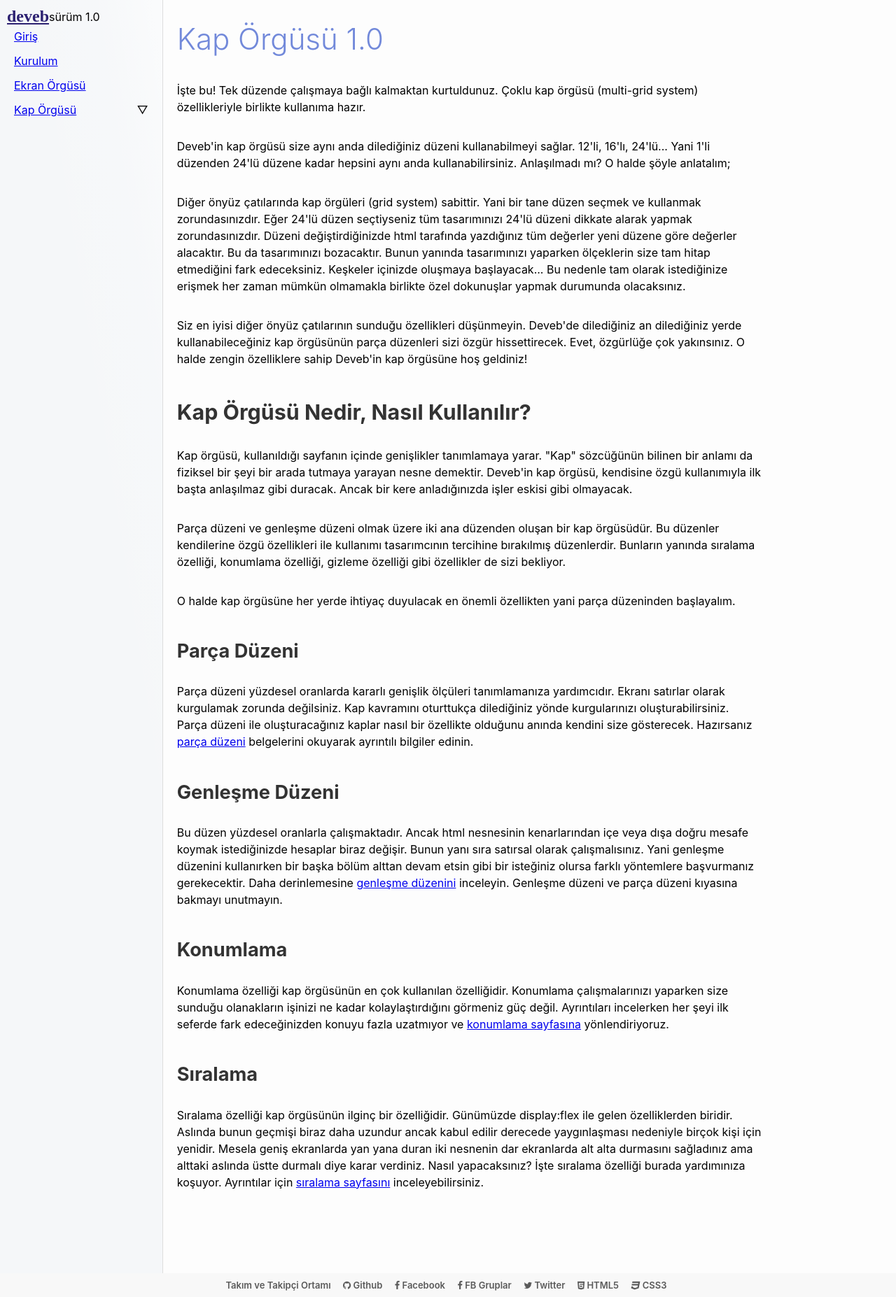
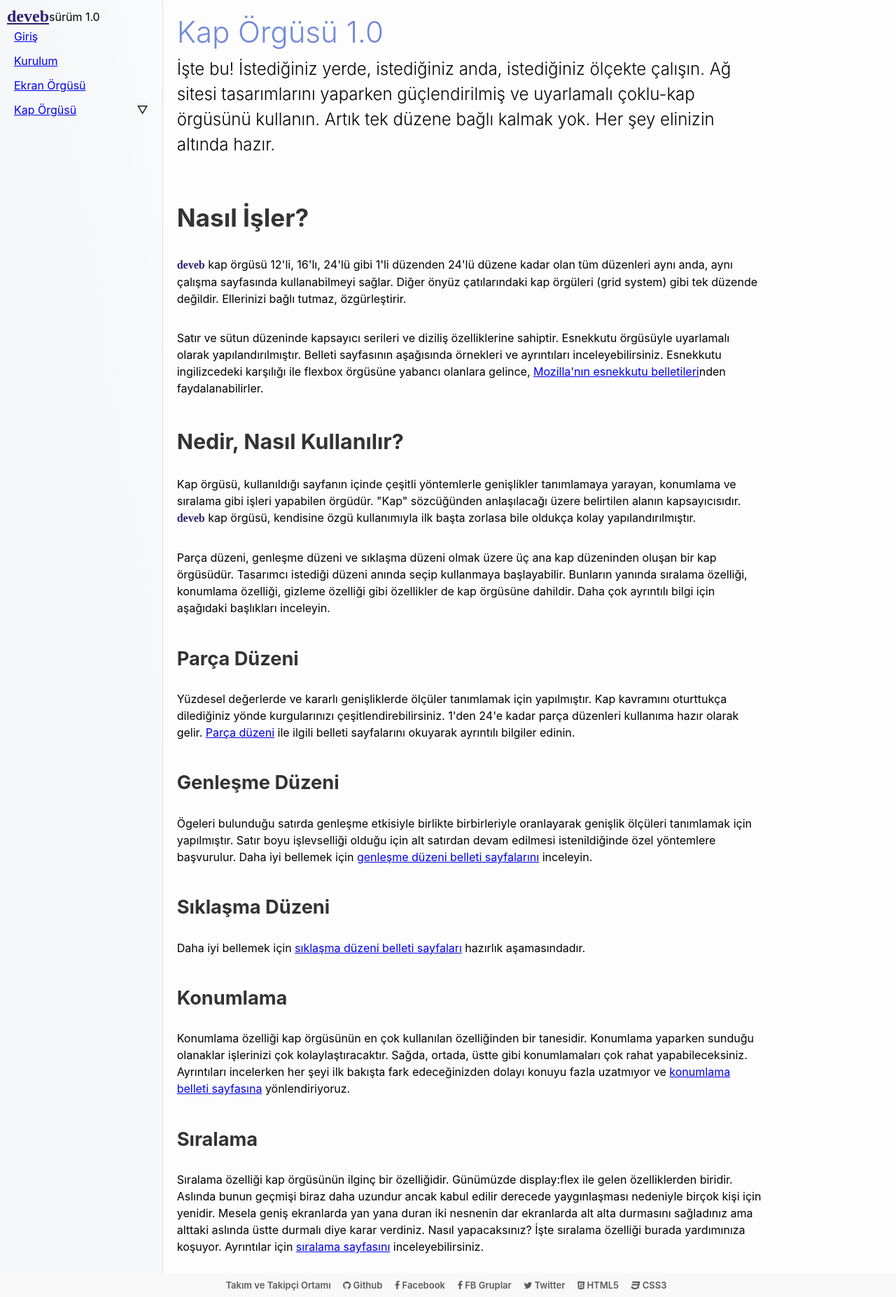
Before and after one commit to data-deveb/data-deveb.github.io, a Jekyll site: the page built from 1.0/tr/kap-orgusu.html, in a window 1280 px wide. Shown: the whole page at 70% size. Built offline with Jekyll 4.4.1, drawn with Linux system fonts in a browser that asks for light colours; some web fonts are replaced.

Commit message:
deveb 1.0 güncelleme
Kap örgüsü belletisi geliştirildi.

```diff
--- a/1.0/tr/kap-orgusu.html
+++ b/1.0/tr/kap-orgusu.html
@@ -2,77 +2,71 @@
 layout: s1n0/varsayilan
 title: Kap Örgüsü 1.0
 ---
+    <p class="girlik">
+      İşte bu! İstediğiniz yerde, istediğiniz anda, istediğiniz ölçekte
+      çalışın. Ağ sitesi tasarımlarını yaparken güçlendirilmiş ve uyarlamalı çoklu-kap örgüsünü kullanın.
+      Artık tek düzene bağlı kalmak yok. Her şey elinizin altında hazır.
+    </p>
+
+    <h1>Nasıl İşler?</h1>
     <p>
-      İşte bu! Tek düzende çalışmaya bağlı kalmaktan kurtuldunuz. Çoklu kap örgüsü
-      (multi-grid system) özellikleriyle birlikte kullanıma hazır.
+      <span class="simget">deveb</span> kap örgüsü 12'li, 16'lı, 24'lü gibi
+      1'li düzenden 24'lü düzene kadar olan tüm düzenleri aynı anda, aynı çalışma
+      sayfasında kullanabilmeyi sağlar. Diğer önyüz çatılarındaki kap örgüleri (grid system)
+      gibi tek düzende değildir. Ellerinizi bağlı tutmaz, özgürleştirir.
     </p>
     <p>
-      Deveb'in kap örgüsü size aynı anda dilediğiniz düzeni kullanabilmeyi sağlar.
-      12'li, 16'lı, 24'lü... Yani 1'li düzenden 24'lü düzene kadar hepsini aynı
-      anda kullanabilirsiniz. Anlaşılmadı mı? O halde şöyle anlatalım;
+      Satır ve sütun düzeninde kapsayıcı serileri ve diziliş özelliklerine sahiptir.
+      Esnekkutu örgüsüyle uyarlamalı olarak yapılandırılmıştır. Belleti sayfasının aşağısında örnekleri
+      ve ayrıntıları inceleyebilirsiniz. Esnekkutu ingilizcedeki karşılığı ile flexbox örgüsüne
+      yabancı olanlara gelince, <a href="https://developer.mozilla.org/en-US/docs/Web/CSS/CSS_Flexible_Box_Layout/Basic_Concepts_of_Flexbox">Mozilla'nın esnekkutu belletileri</a>nden faydalanabilirler.
+    </p>
+
+    <h2>Nedir, Nasıl Kullanılır?</h2>
+    <p>
+      Kap örgüsü, kullanıldığı sayfanın içinde çeşitli yöntemlerle genişlikler
+      tanımlamaya yarayan, konumlama ve sıralama gibi işleri yapabilen örgüdür.
+      "Kap" sözcüğünden anlaşılacağı üzere belirtilen alanın kapsayıcısıdır.
+      <span class="simget">deveb</span> kap örgüsü, kendisine özgü kullanımıyla
+      ilk başta zorlasa bile oldukça kolay yapılandırılmıştır.
     </p>
     <p>
-      Diğer önyüz çatılarında kap örgüleri (grid system) sabittir. Yani bir tane
-      düzen seçmek ve kullanmak zorundasınızdır. Eğer 24'lü düzen seçtiyseniz tüm tasarımınızı
-      24'lü düzeni dikkate alarak yapmak zorundasınızdır. Düzeni değiştirdiğinizde
-      html tarafında yazdığınız tüm değerler yeni düzene göre değerler alacaktır.
-      Bu da tasarımınızı bozacaktır. Bunun yanında tasarımınızı yaparken ölçeklerin
-      size tam hitap etmediğini fark edeceksiniz. Keşkeler içinizde oluşmaya başlayacak...
-      Bu nedenle tam olarak istediğinize erişmek her zaman mümkün olmamakla birlikte
-      özel dokunuşlar yapmak durumunda olacaksınız.
+      Parça düzeni, genleşme düzeni ve sıklaşma düzeni olmak üzere üç ana kap
+      düzeninden oluşan bir kap örgüsüdür. Tasarımcı istediği düzeni anında seçip
+      kullanmaya başlayabilir. Bunların yanında sıralama özelliği, konumlama
+      özelliği, gizleme özelliği gibi özellikler de kap örgüsüne dahildir. Daha çok
+      ayrıntılı bilgi için aşağıdaki başlıkları inceleyin.
     </p>
-    <p>
-      Siz en iyisi diğer önyüz çatılarının sunduğu özellikleri düşünmeyin. Deveb'de dilediğiniz
-      an dilediğiniz yerde kullanabileceğiniz kap örgüsünün parça düzenleri sizi
-      özgür hissettirecek. Evet, özgürlüğe çok yakınsınız. O halde zengin özelliklere sahip
-      Deveb'in kap örgüsüne hoş geldiniz!
-    </p>
-
-    <h2>Kap Örgüsü Nedir, Nasıl Kullanılır?</h2>
-    <p>
-      Kap örgüsü, kullanıldığı sayfanın içinde genişlikler tanımlamaya yarar. "Kap"
-      sözcüğünün bilinen bir anlamı da fiziksel bir şeyi bir arada tutmaya yarayan
-      nesne demektir. Deveb'in kap örgüsü, kendisine özgü kullanımıyla ilk başta
-      anlaşılmaz gibi duracak. Ancak bir kere anladığınızda işler eskisi gibi olmayacak.
-    </p>
-    <p>
-      Parça düzeni ve genleşme düzeni olmak üzere iki ana düzenden oluşan bir kap
-      örgüsüdür. Bu düzenler kendilerine özgü özellikleri ile kullanımı tasarımcının
-      tercihine bırakılmış düzenlerdir. Bunların yanında sıralama özelliği, konumlama
-      özelliği, gizleme özelliği gibi özellikler de sizi bekliyor.
-    </p>
-    <p>
-      O halde kap örgüsüne her yerde ihtiyaç duyulacak en önemli özellikten yani
-      parça düzeninden başlayalım.
-    </p>
-
     <h3>Parça Düzeni</h3>
     <p>
-      Parça düzeni yüzdesel oranlarda kararlı genişlik ölçüleri tanımlamanıza yardımcıdır.
-      Ekranı satırlar olarak kurgulamak zorunda değilsiniz. Kap kavramını oturttukça
-      dilediğiniz yönde kurgularınızı oluşturabilirsiniz. Parça düzeni ile oluşturacağınız
-      kaplar nasıl bir özellikte olduğunu anında kendini size gösterecek. Hazırsanız
-      <a href="/1.0/tr/kap-orgusu/parca-duzeni.html">parça düzeni</a> belgelerini
+      Yüzdesel değerlerde ve kararlı genişliklerde ölçüler tanımlamak için yapılmıştır.
+      Kap kavramını oturttukça dilediğiniz yönde kurgularınızı çeşitlendirebilirsiniz.
+      1'den 24'e kadar parça düzenleri kullanıma hazır olarak gelir.
+      <a href="/1.0/tr/kap-orgusu/parca-duzeni.html">Parça düzeni</a> ile ilgili belleti sayfalarını
       okuyarak ayrıntılı bilgiler edinin.
     </p>
 
     <h3>Genleşme Düzeni</h3>
     <p>
-      Bu düzen yüzdesel oranlarla çalışmaktadır. Ancak html nesnesinin kenarlarından
-      içe veya dışa doğru mesafe koymak istediğinizde hesaplar biraz değişir. Bunun
-      yanı sıra satırsal olarak çalışmalısınız. Yani genleşme düzenini kullanırken
-      bir başka bölüm alttan devam etsin gibi bir isteğiniz olursa farklı yöntemlere
-      başvurmanız gerekecektir. Daha derinlemesine
-      <a href="/1.0/tr/kap-orgusu/genlesme-duzeni.html">genleşme düzenini</a>
-      inceleyin. Genleşme düzeni ve parça düzeni kıyasına bakmayı unutmayın.
+      Ögeleri bulunduğu satırda genleşme etkisiyle birlikte birbirleriyle oranlayarak
+      genişlik ölçüleri tanımlamak için yapılmıştır. Satır boyu işlevselliği olduğu için
+      alt satırdan devam edilmesi istenildiğinde özel yöntemlere başvurulur.
+      Daha iyi bellemek için <a href="/1.0/tr/kap-orgusu/genlesme-duzeni.html">genleşme düzeni
+      belleti sayfalarını</a> inceleyin.
+    </p>
+    <h3>Sıklaşma Düzeni</h3>
+    <p>
+      Daha iyi bellemek için <a href="/1.0/tr/kap-orgusu/siklasma-duzeni.html">sıklaşma düzeni
+      belleti sayfaları</a> hazırlık aşamasındadır.
     </p>
 
     <h3>Konumlama</h3>
     <p>
-      Konumlama özelliği kap örgüsünün en çok kullanılan özelliğidir. Konumlama
-      çalışmalarınızı yaparken size sunduğu olanakların işinizi ne kadar kolaylaştırdığını
-      görmeniz güç değil. Ayrıntıları incelerken her şeyi ilk seferde fark edeceğinizden
-      konuyu fazla uzatmıyor ve <a href="/1.0/tr/kap-orgusu/konumlama.html">konumlama sayfasına</a>
+      Konumlama özelliği kap örgüsünün en çok kullanılan özelliğinden bir tanesidir. Konumlama
+      yaparken sunduğu olanaklar işlerinizi çok kolaylaştıracaktır. Sağda, ortada,
+      üstte gibi konumlamaları çok rahat yapabileceksiniz. Ayrıntıları incelerken
+      her şeyi ilk bakışta fark edeceğinizden dolayı konuyu fazla uzatmıyor ve
+      <a href="/1.0/tr/kap-orgusu/konumlama.html">konumlama belleti sayfasına</a>
       yönlendiriyoruz.
     </p>
 
--- a/_layouts/s1n0/varsayilan.html
+++ b/_layouts/s1n0/varsayilan.html
@@ -18,15 +18,11 @@
       </div>
     </div>
     <div id="içerik" data-gnl="1 1p" data-kçk="18 22p sığdır oluk-çevre">
-      <div data-gnl="1 1p oluk üstte">
+      <div data-gnl="1 1p üstte" data-kçk="20 24p" style="padding-left:10px; padding-right:10px;">
         {% if page.title %}
-        <div data-gnl="1 1p" data-kçk="20 24p" class="sayfa-başlığı">
-          <h1 data-gnl="24 24p">{{ page.title }}</h1>
-        </div>
+          <h1 class="sayfa">{{ page.title }}</h1>
         {% endif %}
-        <div data-gnl="24 24p" data-kçk="20 24p">
-          {{ content }}
-        </div>
+        {{ content }}
       </div>
     </div>
   </div>
--- a/assets/css/imge.css
+++ b/assets/css/imge.css
@@ -112,7 +112,13 @@ p {
 .girlik {
   font-size: 1.5em;
   margin-bottom: 30px;
+  margin-top: 5px;
   font-weight: 300;
+}
+.simget{
+  font-family: 'Comfortaa', cursive;
+  color: #2c2171 !important;
+  font-weight: bold !important;
 }
 
 .bg{
@@ -224,14 +230,12 @@ p {
 }
 
 
-.sayfa-başlığı{
-	padding: 20px 0;
-	font-size: 26px;
-	letter-spacing: 2px
+h1.sayfa{
+	padding: 10px 0 5px 0;
 }
-.sayfa-başlığı h1{
+h1.sayfa{
 	font-weight: 300;
-color: rgb(114, 137, 218);
+  color: rgb(114, 137, 218);
 margin-top: 0;
 margin-bottom: 0;
 font-size: 42px;
```
